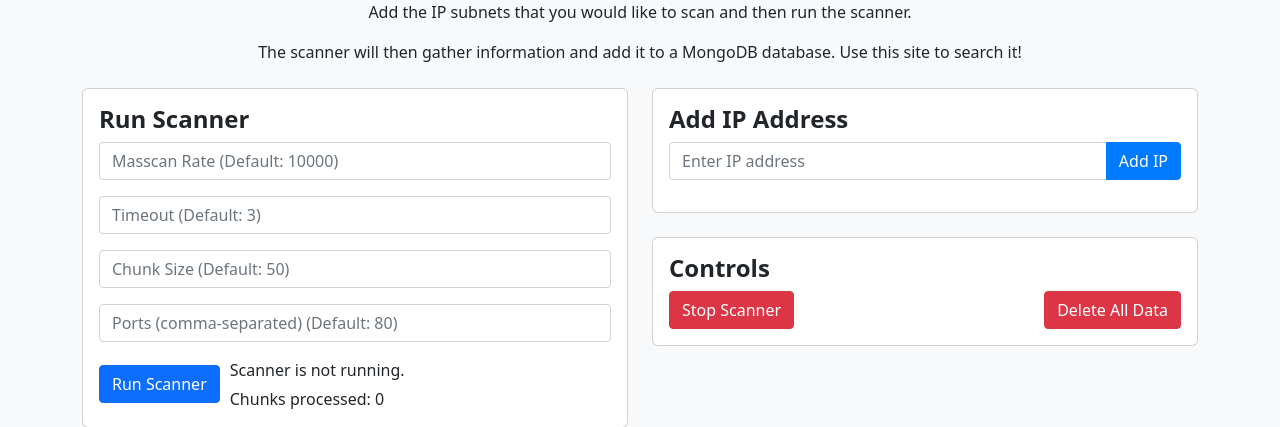
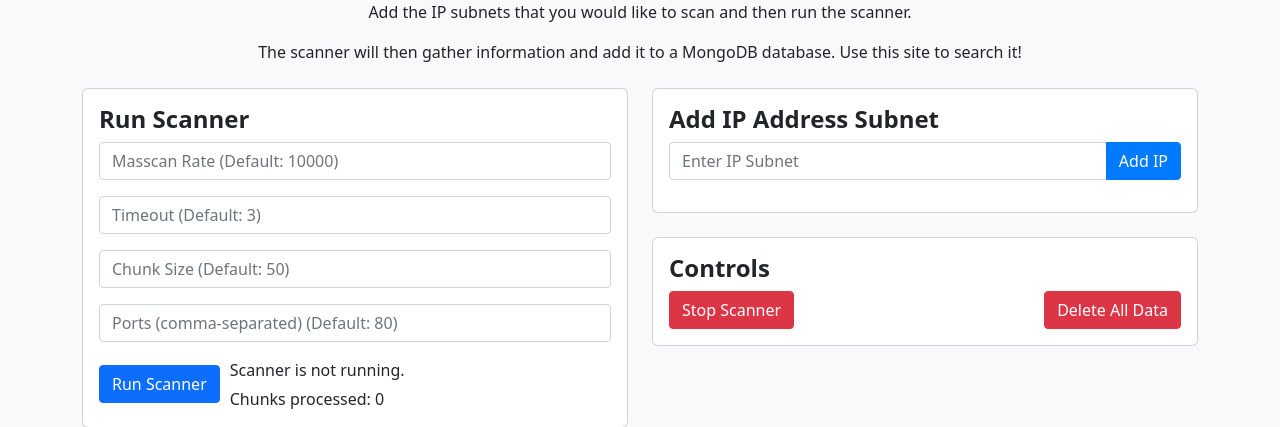
Before and after one commit to Barap1/Shodan-Style-Recon-Engine, a Flask app: page / in a window 1280 px wide. Shown: the part 194-621 px from the top of the page. Run offline with Flask 3, Linux system fonts and the light colour scheme.

Commit message:
formatting

```diff
--- a/server/templates/index.html
+++ b/server/templates/index.html
@@ -2,7 +2,7 @@
 <html lang="en">
 <head>
   <meta charset="UTF-8">
-  <title>MongoDB Network Search</title>
+  <title>Network Search Engine</title>
   <link href="https://cdn.jsdelivr.net/npm/bootstrap@5.2.3/dist/css/bootstrap.min.css" rel="stylesheet" crossorigin="anonymous">
   <style>
     body {
@@ -123,10 +123,10 @@
       <div class="col-md-6">
         <div class="card mb-4">
           <div class="card-body">
-            <h2 class="card-title">Add IP Address</h2>
+            <h2 class="card-title">Add IP Address Subnet</h2>
             <form id="addIpForm" action="/add_ip" method="POST">
               <div class="input-group mb-3">
-                <input type="text" class="form-control" name="ip_address" placeholder="Enter IP address" required>
+                <input type="text" class="form-control" name="ip_address" placeholder="Enter IP Subnet" required>
                 <button type="submit" class="btn btn-primary">Add IP</button>
               </div>
             </form>
```
